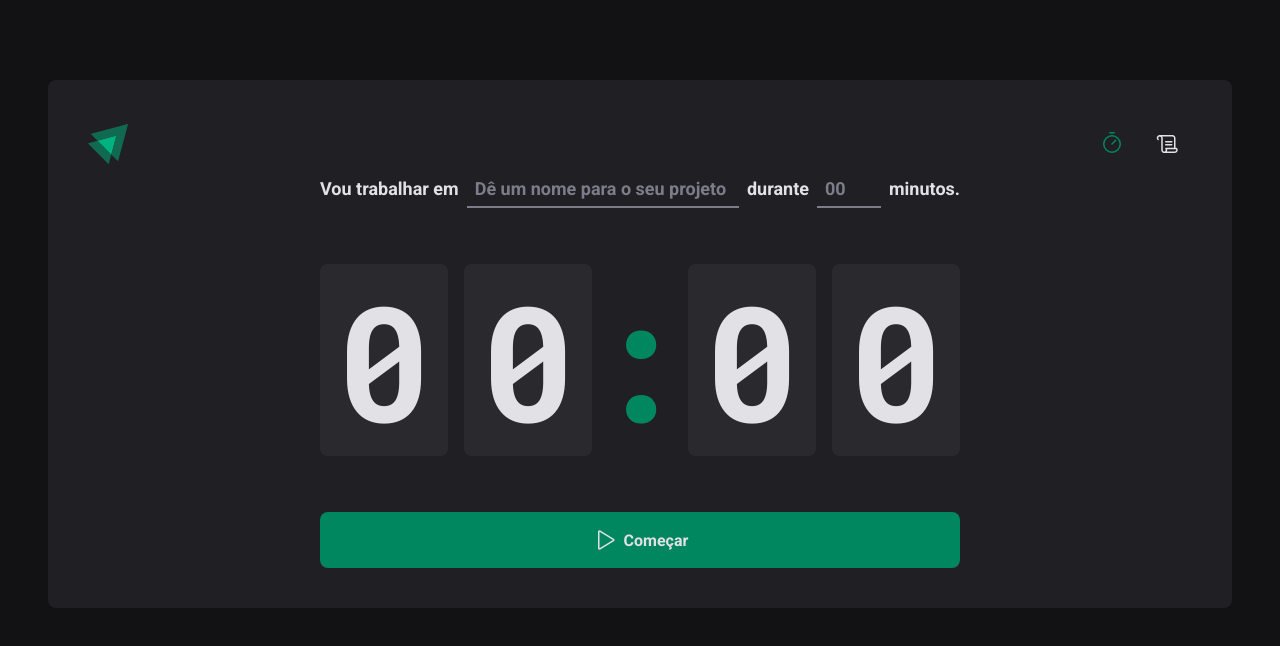
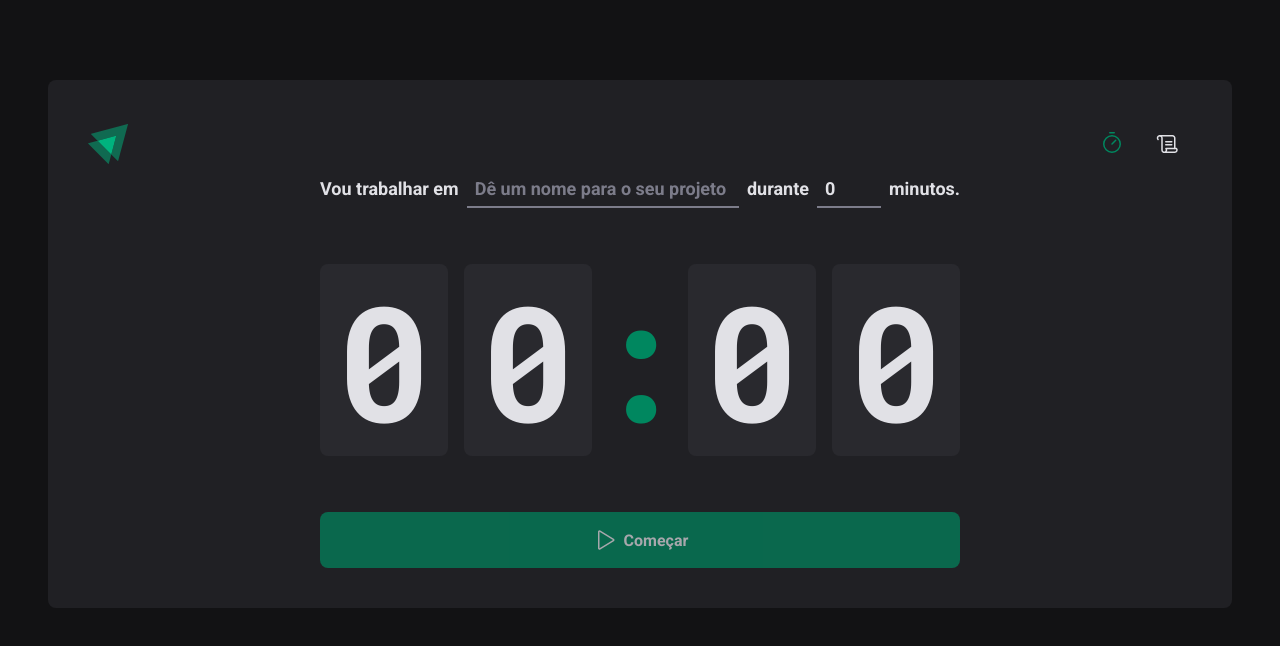
Before and after one commit to Gapskii/react-timer, a React (Vite) app: page / in a window 1280 px wide. Shown: the top 646 px of the page. Built offline with nearby package versions, Linux system fonts and the light colour scheme.

Commit message:
feature: Created form using React hook form and zod as validation

```diff
--- a/package.json
+++ b/package.json
@@ -10,11 +10,14 @@
     "lint": "eslint src --ext .ts,.tsx"
   },
   "dependencies": {
+    "@hookform/resolvers": "^2.9.11",
     "phosphor-react": "^1.4.1",
     "react": "^18.2.0",
     "react-dom": "^18.2.0",
+    "react-hook-form": "^7.43.2",
     "react-router-dom": "^6.8.1",
-    "styled-components": "^5.3.6"
+    "styled-components": "^5.3.6",
+    "zod": "^3.20.6"
   },
   "devDependencies": {
     "@rocketseat/eslint-config": "^1.2.0",
--- a/src/pages/Home/index.tsx
+++ b/src/pages/Home/index.tsx
@@ -1,4 +1,8 @@
 import { Play } from 'phosphor-react'
+import { useForm } from 'react-hook-form'
+import { zodResolver } from '@hookform/resolvers/zod'
+import * as zod from 'zod'
+
 import {
   CountdownContainer,
   FormContainer,
@@ -9,16 +13,43 @@
   TaskInput,
 } from './styles'
 
+const newCycleFormValidationSchema = zod.object({
+  task: zod.string().min(1, 'Informe a tarefa'),
+  minutesAmount: zod
+    .number()
+    .min(5, 'O ciclo precisa ser de no máximo 60 minutos')
+    .max(60, 'O ciclo precisa ser de no máximo 60 minutos'),
+})
+
+type NewCycleFormData = zod.infer<typeof newCycleFormValidationSchema>
+
 export function Home() {
+  const { register, handleSubmit, watch, reset } = useForm<NewCycleFormData>({
+    resolver: zodResolver(newCycleFormValidationSchema),
+    defaultValues: {
+      task: '',
+      minutesAmount: 0,
+    },
+  })
+
+  function handleCreateNewCycle(data: NewCycleFormData) {
+    console.log(data)
+    reset()
+  }
+
+  const task = watch('task')
+  const isSubmitDisabled = !task
+
   return (
     <HomeContainer>
-      <form action="">
+      <form onSubmit={handleSubmit(handleCreateNewCycle)} action="">
         <FormContainer>
           <label htmlFor="task">Vou trabalhar em</label>
           <TaskInput
             id="task"
             list="task-suggestions"
             placeholder="Dê um nome para o seu projeto"
+            {...register('task')}
           />
 
           <datalist id="task-suggestions">
@@ -36,11 +67,11 @@
             step={5}
             min={5}
             max={60}
+            {...register('minutesAmount', { valueAsNumber: true })}
           />
 
           <span>minutos.</span>
         </FormContainer>
-
         <CountdownContainer>
           <span>0</span>
           <span>0</span>
@@ -49,7 +80,7 @@
           <span>0</span>
         </CountdownContainer>
 
-        <StartCountDownButton type="submit">
+        <StartCountDownButton disabled={isSubmitDisabled} type="submit">
           <Play size={24} />
           Começar
         </StartCountDownButton>
```
Also changed, not shown: 1 other file (tests, documents, lock files or other folders).
